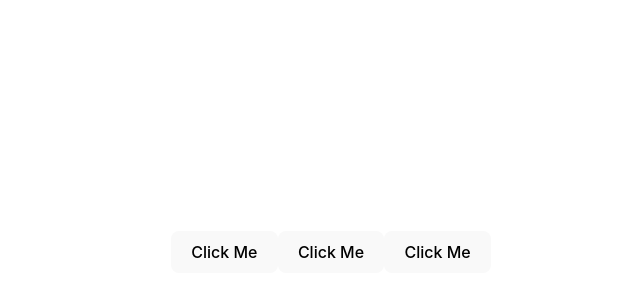
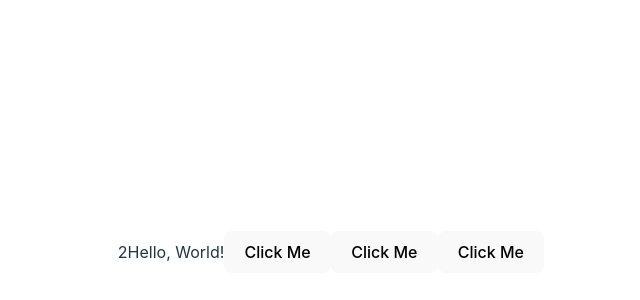
Before and after one commit to In-Class-Projects/react_demo_start, a React (Vite) app: page / in a window 1280 px wide. Shown: the part 148-448 px from the top of the page, without its empty margins (309-949 px from the left). Built offline with nearby package versions, Linux system fonts and the light colour scheme.

Commit message:
add the string const value

```diff
--- a/src/App.tsx
+++ b/src/App.tsx
@@ -3,8 +3,12 @@ import {FancyButton, SmallButton} from "./Button.tsx"
 import Button from "./Button.tsx"
 function App() {
 
+    const content : string = "Hello, World!"
+
     return (
         <>
+            {1+1}
+            {content}
             <Button></Button>
             <FancyButton/>
             <SmallButton/>
```
